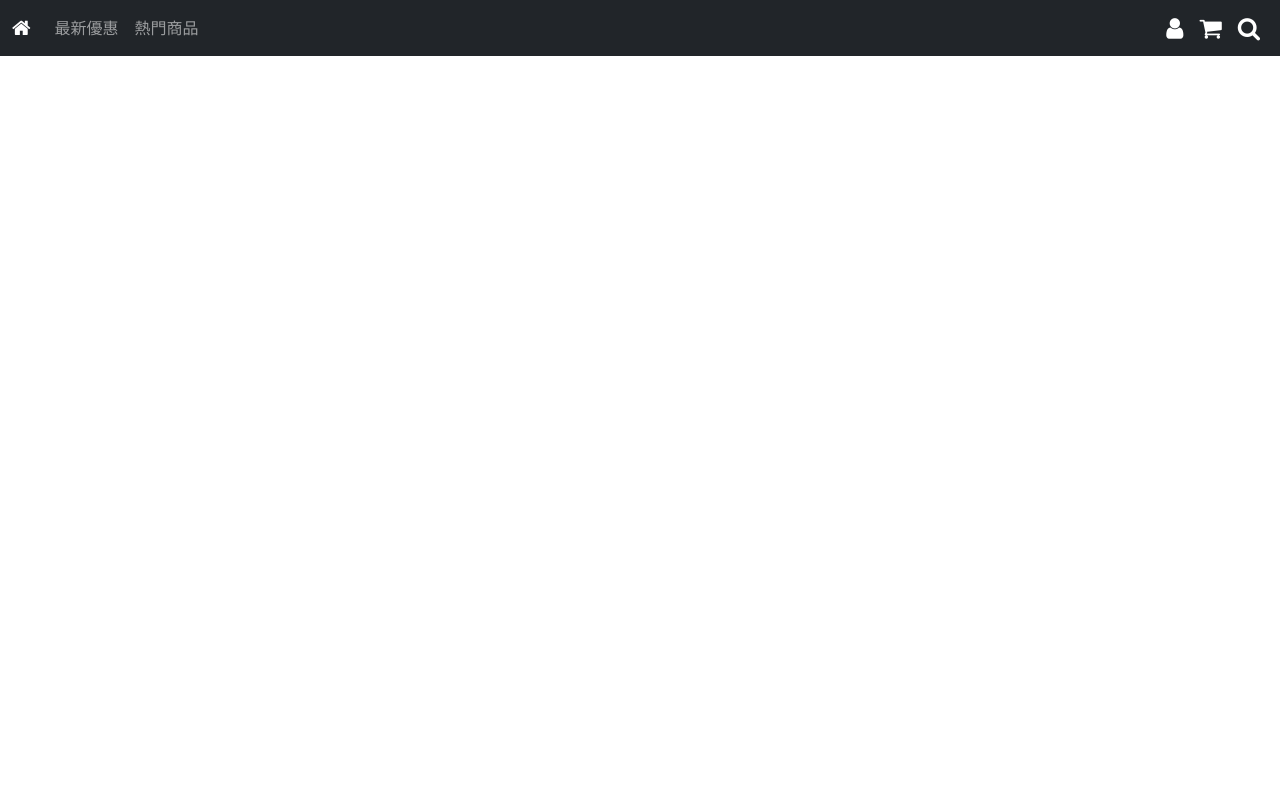
After one commit to guiguzi19971006/custom_framework, a PHP site: template App/Views/components/navbar.php in a window 1280 px wide. The commit adds this page. Run offline with PHP 8.4, Linux system fonts and the light colour scheme; the template is opened without the code that fills it, so the values that code supplies are empty; some libraries are stand-ins or nearby versions.

```diff
--- /dev/null
+++ b/App/Views/components/footer.php
@@ -0,0 +1,3 @@
+<footer>
+
+</footer>
--- /dev/null
+++ b/App/Views/components/header.php
@@ -0,0 +1,7 @@
+<meta charset="UTF-8">
+<meta name="viewport" content="width=device-width, initial-scale=1.0">
+<link rel="stylesheet" href="https://cdnjs.cloudflare.com/ajax/libs/font-awesome/4.7.0/css/font-awesome.min.css">
+<link href="https://cdn.jsdelivr.net/npm/bootstrap@5.3.3/dist/css/bootstrap.min.css" rel="stylesheet">
+<link rel="stylesheet" href="<?php echo PUBLIC_PATH; ?>/css/style.css">
+<script src="https://ajax.googleapis.com/ajax/libs/jquery/3.7.1/jquery.min.js"></script>
+<script src="https://cdn.jsdelivr.net/npm/bootstrap@5.3.3/dist/js/bootstrap.bundle.min.js"></script>
--- /dev/null
+++ b/App/Views/components/navbar.php
@@ -0,0 +1,35 @@
+<nav class="navbar navbar-expand-sm bg-dark navbar-dark">
+    <div class="container-fluid">
+        <a class="navbar-brand" href="/">
+            <i class="fa fa-home"></i>
+        </a>
+        <button class="navbar-toggler" type="button" data-bs-toggle="collapse" data-bs-target="#collapsibleNavbar">
+            <span class="navbar-toggler-icon"></span>
+        </button>
+        <div class="collapse navbar-collapse" id="collapsibleNavbar">
+            <ul class="navbar-nav me-auto">
+                <li class="nav-item">
+                    <a href="#" class="nav-link">最新優惠</a>
+                </li>
+
+                <li class="nav-item">
+                    <a href="#" class="nav-link">熱門商品</a>
+                </li>
+            </ul>
+
+            <div class="d-flex align-items-center">
+                <a href="#" class="mx-2">
+                    <i class="fa fa-user"></i>
+                </a>
+
+                <a href="#" class="mx-2">
+                    <i class="fa fa-shopping-cart"></i>
+                </a>
+
+                <a href="#" class="mx-2">
+                    <i class="fa fa-search"></i>
+                </a>
+            </div>
+        </div>
+    </div>
+</nav>
--- /dev/null
+++ b/public/css/style.css
@@ -0,0 +1,15 @@
+@charset "utf-8";
+
+body {
+    padding: 0;
+}
+
+nav a {
+    text-decoration: none;
+    color: #fff;
+    font-size: 1.5rem;
+}
+
+main {
+    padding: 1rem;
+}
```
Also changed, not shown: App/Views/product/index.php (+28 -11 lines), App/Views/product/show.php (+9 -4 lines).
